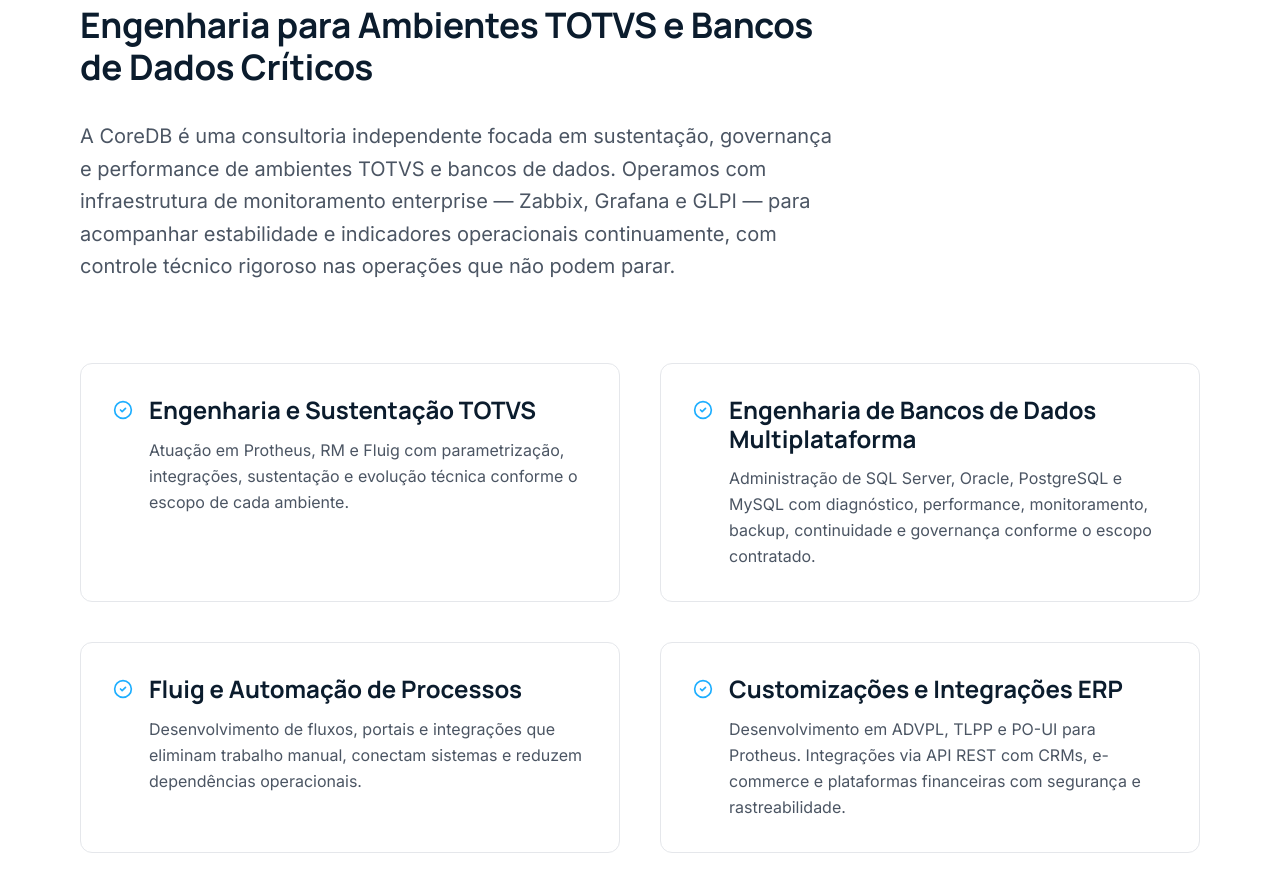
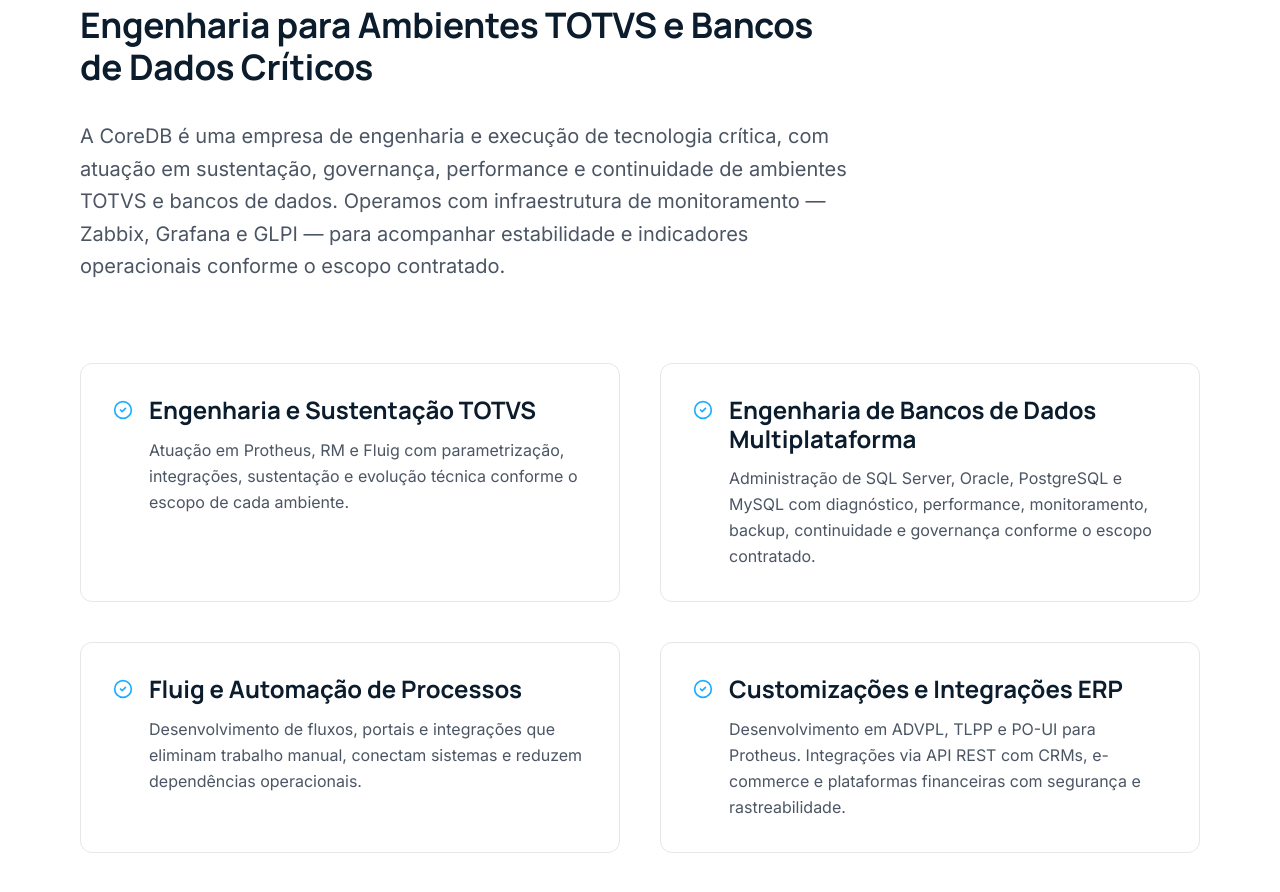
Before and after one commit to HenriqueVAraujo/CoreDB-LTDA, a Next.js app: page / in a window 1280 px wide. Shown: the part 10100-10992 px from the top of the page. Built offline with nearby package versions, Linux system fonts and the light colour scheme.

Commit message:
fix(brand): alinha seção sobre à identidade vigente

```diff
--- a/src/components/AboutSection.tsx
+++ b/src/components/AboutSection.tsx
@@ -58,10 +58,10 @@ export default function AboutSection() {
           </h2>
 
           <p className="text-lg md:text-xl text-[#4B5563] leading-relaxed">
-            A CoreDB é uma consultoria independente focada em sustentação, governança e performance
-            de ambientes TOTVS e bancos de dados. Operamos com infraestrutura de monitoramento
-            enterprise — Zabbix, Grafana e GLPI — para acompanhar estabilidade e indicadores operacionais continuamente, com controle
-            técnico rigoroso nas operações que não podem parar.
+            A CoreDB é uma empresa de engenharia e execução de tecnologia crítica, com atuação em
+            sustentação, governança, performance e continuidade de ambientes TOTVS e bancos de dados.
+            Operamos com infraestrutura de monitoramento — Zabbix, Grafana e GLPI — para acompanhar
+            estabilidade e indicadores operacionais conforme o escopo contratado.
           </p>
         </div>
 
```
